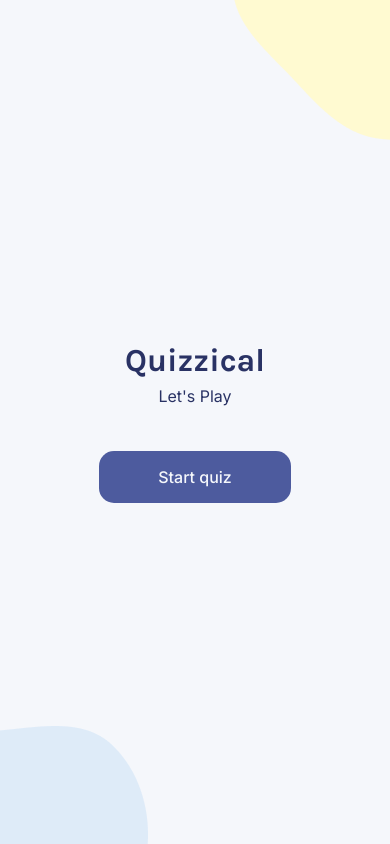
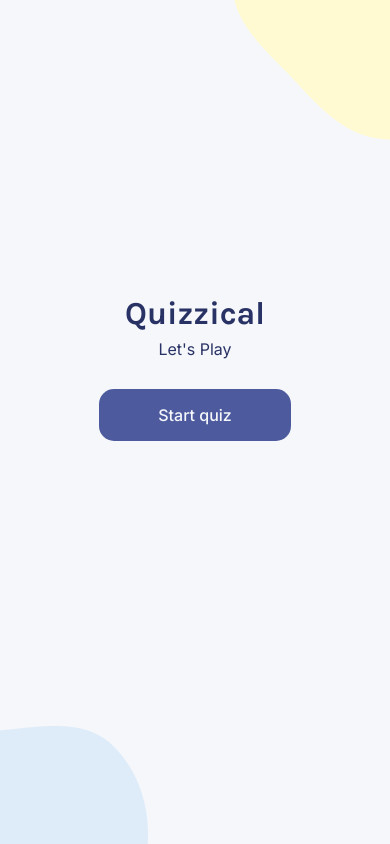
Before and after one commit to antidoid/quizzical, a React (Vite) app: page / in a window 390 px wide. Built offline with nearby package versions, Linux system fonts and the light colour scheme.

Commit message:
Add: Logic to deal with selecting option

```diff
--- a/src/App.css
+++ b/src/App.css
@@ -10,21 +10,20 @@ body {
   background-repeat: no-repeat, no-repeat;
   background-position: top right, bottom left;
   background-color: #f5f7fb;
-  display: flex;
-  align-items: center;
-  justify-content: center;
 }
 
-.quiz {
-  width: 70vw;
-  margin: 20px auto;
-  display: flex;
-  flex-direction: column;
-  align-items: center;
-  justify-content: center;
+main {
+  width: min(720px, 100% - 16px);
+  margin: 0 auto;
 }
 
-.quiz--title {
+.welcome {
+  text-align: center;
+  position: relative;
+  top: 35vh;
+}
+
+.welcome--title {
   color: #293264;
   font-family: "Karla", sans-serif;
   font-size: 2rem;
@@ -32,11 +31,34 @@ body {
   margin-bottom: 7px;
 }
 
-.quiz--description {
+.welcome--description {
   color: #293264;
   font-family: "Inter", sans-serif;
   font-size: 1rem;
   font-weight: 400;
+}
+
+.welcome--start-quiz {
+  width: 12rem;
+  height: 3.25rem;
+}
+
+.quiz {
+  margin: 20px auto;
+  display: flex;
+  flex-direction: column;
+  align-items: center;
+  justify-content: center;
+  gap: 16px;
+}
+
+.quiz--heading {
+  text-align: left;
+  color: rgb(85, 85, 85);
+  font-family: "Inter", sans-serif;
+  font-size: 2.25rem;
+  font-weight: 700;
+  align-self: flex-start;
 }
 
 .btn {
@@ -48,27 +70,22 @@ body {
   font-weight: 500;
   border: none;
   border-radius: 15px;
-  margin-top: 45px;
+  margin-top: 30px;
   cursor: pointer;
 }
 
-.quiz--start {
-  width: 12rem;
-  height: 3.25rem;
-}
-
-.quiz--start:hover {
+.btn:hover {
   scale: 1.1;
   translate: 0px -2px;
   transition: all 0.3s ease-in-out;
 }
 
 .card {
+  width: 100%;
   padding: 32px;
   background: white;
   border: 3px solid rgb(119, 119, 119);
   border-radius: 8px;
-  margin-bottom: 15px;
 }
 
 .card--question {
@@ -90,6 +107,11 @@ body {
   border: 1px solid #4d5b9e;
   border-radius: 8px;
   padding: 8px 16px;
+  color: #293264;
+  font-family: "Inter", sans-serif;
+  font-size: 1rem;
+  font-weight: 500;
+  text-align: center;
 }
 
 .card--option:hover {
@@ -98,24 +120,12 @@ body {
   transition: all 0.15s ease-in;
 }
 
-.card--option > label {
-  color: #293264;
-  font-family: "Inter", sans-serif;
-  font-size: 1rem;
-  font-weight: 500;
-  text-align: center;
-}
-
-.card--option > input {
-  display: none;
-}
-
 .card-skeleton {
   padding: 32px;
   border: 3px solid rgb(119, 119, 119);
   border-radius: 8px;
   margin-bottom: 15px;
-  width: 70vw;
+  width: 100%;
 }
 
 .card-skeleton--options > span {
@@ -130,9 +140,10 @@ body {
   flex-basis: 150px;
 }
 
-@media screen and (max-width: 420px) {
-  .card-skeleton,
-  .quiz {
-    width: 90vw;
-  }
+.option-selected {
+  background: #d6dbf5;
 }
+
+.card-selected {
+  background: rgba(0, 0, 0, 0.025);
+}
--- a/src/App.jsx
+++ b/src/App.jsx
@@ -1,5 +1,5 @@
 import { useState } from "react";
-import Game from "./components/Game";
+import Quiz from "./components/Quiz";
 import "./App.css";
 
 export default function App() {
@@ -10,18 +10,18 @@ export default function App() {
   }
 
   return (
-    <div className="quiz">
+    <main>
       {isPlaying ? (
-        <Game />
+        <Quiz />
       ) : (
-        <>
-          <h1 className="quiz--title">Quizzical</h1>
-          <p className="quiz--description">Let's Play</p>
-          <button className="quiz--start btn" onClick={loadNewGame}>
+        <div className="welcome">
+          <h1 className="welcome--title">Quizzical</h1>
+          <p className="welcome--description">Let's Play</p>
+          <button className="welcome--start-quiz btn" onClick={loadNewGame}>
             Start quiz
           </button>
-        </>
+        </div>
       )}
-    </div>
+    </main>
   );
 }
--- a/src/components/Card.jsx
+++ b/src/components/Card.jsx
@@ -1,29 +1,38 @@
 import { nanoid } from "nanoid";
 import he from "he";
+import { useEffect, useState } from "react";
 
 export default function Card(props) {
+  const [userChoice, setUserChoice] = useState(null);
+  const [options, setOptions] = useState([]);
+
   // generate random order of options
-  const randomIndex = Math.floor(Math.random() * 4);
-  const options = [...props.incorrectAnswers];
-  options.splice(randomIndex, 0, props.answer);
-  const decodedOptions = options.map((option) => he.decode(option));
+  useEffect(() => {
+    function generateOptions() {
+      const randomIndex = Math.floor(Math.random() * 4);
+      const options = [...props.incorrectAnswers];
+      options.splice(randomIndex, 0, props.answer);
+      const decodedOptions = options.map((option) => he.decode(option));
+      setOptions(decodedOptions);
+    }
+    generateOptions();
+  }, []);
 
-  const optionElements = decodedOptions.map((option, index) => {
+  const optionElements = options.map((option) => {
+    const key = nanoid();
     return (
-      <div className="card--option" key={nanoid()}>
-        <input
-          type="radio"
-          name="question"
-          value={option}
-          id={`option-${index + 1}`}
-        />
-        <label htmlFor={`option-${index + 1}`}>{option}</label>
+      <div
+        className={`card--option ${userChoice === option && "option-selected"}`}
+        key={key}
+        onClick={() => setUserChoice(option)}
+      >
+        {option}
       </div>
     );
   });
 
   return (
-    <div className="card">
+    <div className={`card ${userChoice && "card-selected"}`}>
       <p className="card--question">{he.decode(props.question)}</p>
       <div className="card--options">{optionElements}</div>
     </div>
--- a/src/components/Game.jsx
+++ b/src/components/Quiz.jsx
@@ -3,7 +3,7 @@ import { nanoid } from "nanoid";
 import Card from "./Card";
 import CardSkeleton from "./CardSkeleton";
 
-export default function Game() {
+export default function Quiz() {
   const [cards, setCards] = useState([]);
   const [isLoading, setIsLoading] = useState(true);
 
@@ -38,6 +38,16 @@ export default function Game() {
   });
 
   return (
-    <div className="game">{isLoading ? <CardSkeleton /> : cardElements}</div>
+    <div className="quiz">
+      <h1 className="quiz--heading">Quizzical</h1>
+      {isLoading ? (
+        <CardSkeleton />
+      ) : (
+        <>
+          {cardElements}
+          <button className="btn">Check answers</button>
+        </>
+      )}
+    </div>
   );
 }
```
